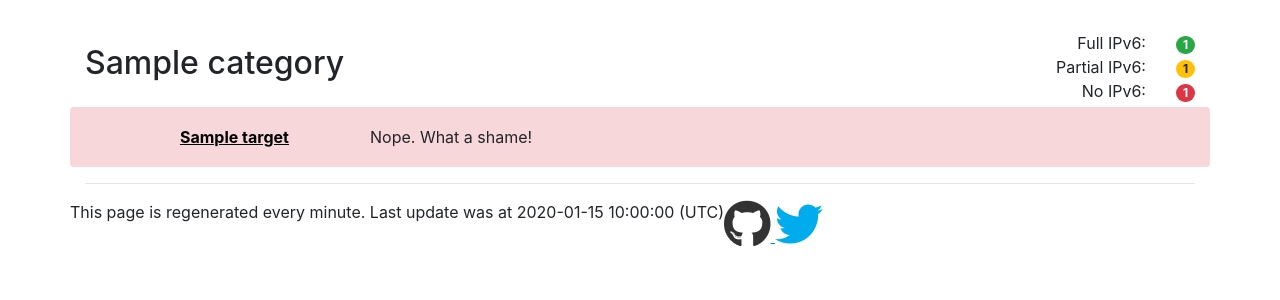
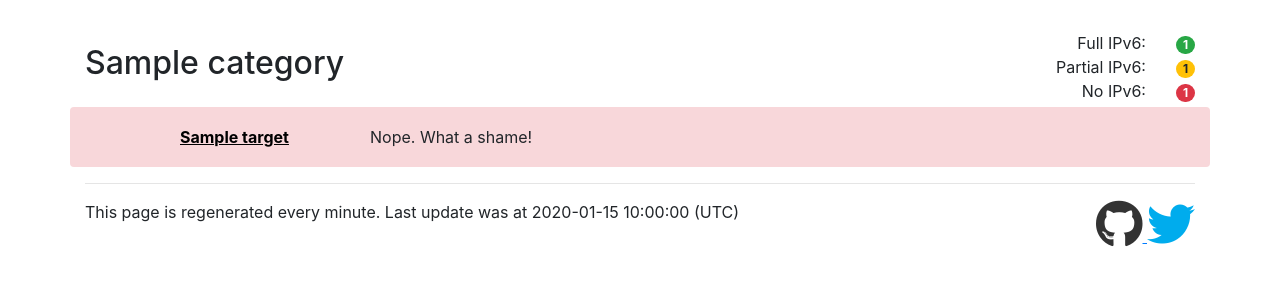
Before and after one commit to andir/ipv6.watch, a Python web app: template templates/index.jinja2 in a window 1280 px wide. Shown: the part 177-477 px from the top of the page. Run offline with Jinja, Linux system fonts and the light colour scheme; the template is opened without the code that fills it: most values are stand-ins (such as "Sample title", 1, 10 or a date in 2020).

Commit message:
Fixed footer text + icon layout

```diff
--- a/templates/index.jinja2
+++ b/templates/index.jinja2
@@ -182,17 +182,17 @@
 
     <hr/>
     <div class="row">
-        <p>
+        <div class="col-8">
             This page is regenerated every minute. Last update was at {{ date }} (UTC)
-        </p>
-        <p class="text-right">
+        </div>
+        <div class="col-4 text-right">
             <a href="https://github.com/andir/ipv6.watch" title="GitHub" target="_blank">
                 <i class="fab fa-github fa-3x" id="github-logo"></i>
             </a>
             <a href="https://twitter.com/ipv6watch" title="Twitter" target="_blank">
                 <i class="fab fa-twitter fa-3x" id="twitter-logo"></i>
             </a>
-        </p>
+        </div>
     </div>
 </div>
 
```
